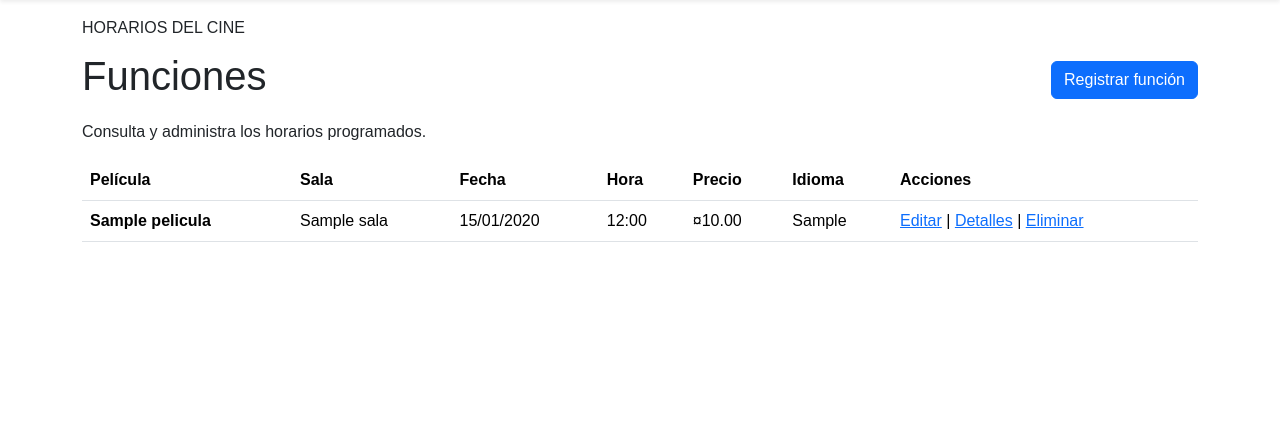
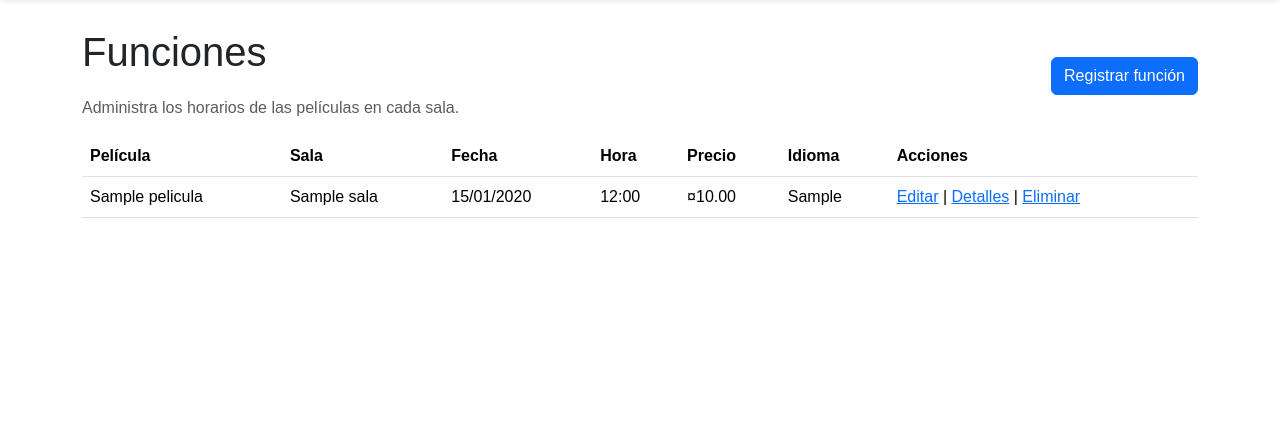
Before and after one commit to JEEM244/beta, an ASP.NET Core app: page /Funciones in a window 1280 px wide. Shown: the part 57-498 px from the top of the page. Run offline with ASP.NET Core 8, Linux system fonts and the light colour scheme; empty tables hold one stand-in row (values such as "Sample post"); database files in the repository are not loaded.

Commit message:
Restaurar tabla sencilla de funciones con Bootstrap

```diff
--- a/CineCarteleraV2_5L1/Views/Funciones/Index.cshtml
+++ b/CineCarteleraV2_5L1/Views/Funciones/Index.cshtml
@@ -3,17 +3,15 @@
     ViewData["Title"] = "Funciones";
 }
 
-<div class="d-flex justify-content-between align-items-center flex-wrap gap-2 mb-3">
+<div class="d-flex justify-content-between align-items-center flex-wrap gap-2">
     <div>
-        <span class="eyebrow">HORARIOS DEL CINE</span>
         <h1 class="page-title">Funciones</h1>
-        <p class="page-subtitle mb-0">Consulta y administra los horarios programados.</p>
+        <p class="text-muted">Administra los horarios de las películas en cada sala.</p>
     </div>
     <a asp-action="Create" class="btn btn-primary">Registrar función</a>
 </div>
 
-<div class="table-shell">
-    <table class="table table-hover align-middle mb-0">
+<table class="table table-hover align-middle">
     <thead>
         <tr>
             <th>Película</th>
@@ -29,10 +27,10 @@
     @foreach (var item in Model)
     {
         <tr>
-                <td class="fw-semibold">@item.Pelicula?.Titulo</td>
+            <td>@item.Pelicula?.Titulo</td>
             <td>@item.Sala?.NombreSala</td>
             <td>@item.FechaFuncion.ToString("dd/MM/yyyy")</td>
-                <td><span class="time-tag">@item.HoraInicio.ToString(@"hh\:mm")</span></td>
+            <td>@item.HoraInicio.ToString(@"hh\:mm")</td>
             <td>@item.Precio.ToString("C")</td>
             <td>@item.Idioma</td>
             <td class="table-actions">
@@ -44,8 +42,8 @@
     }
     </tbody>
 </table>
+
 @if (!Model.Any())
 {
-        <p class="text-muted m-3">Todavía no hay funciones registradas.</p>
+    <p class="text-muted">Todavía no hay funciones registradas.</p>
 }
-</div>
```
Lines whose indentation alone changed are shown as unchanged.
